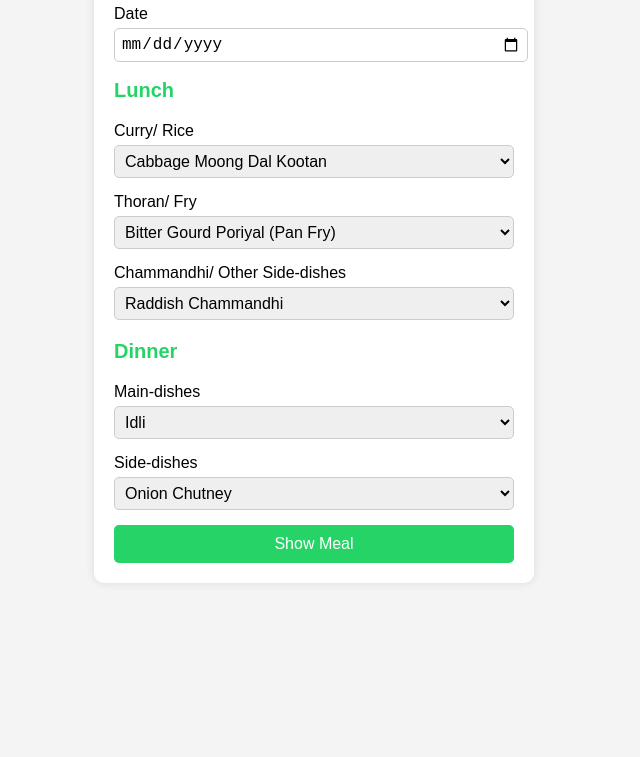
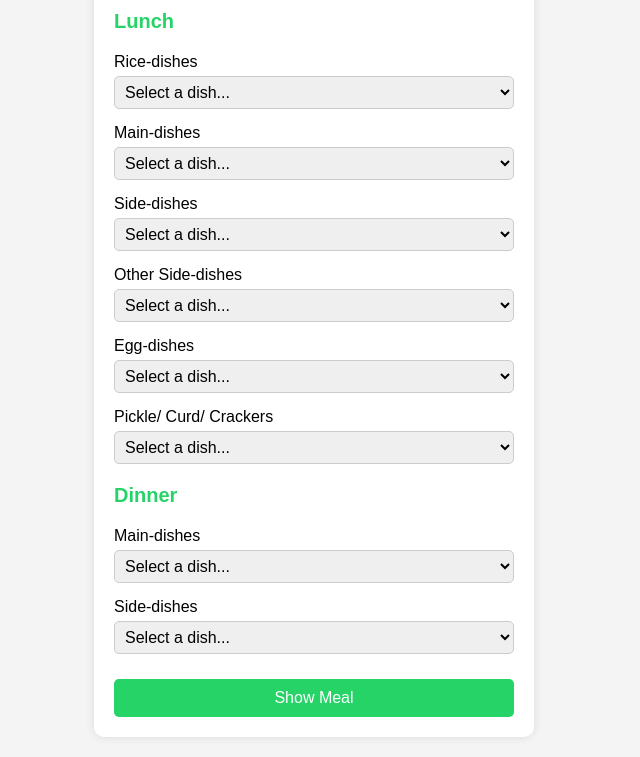
Before and after one commit to 4deepprk/Meal-Planner, a plain HTML site: page index.html in a window 1280 px wide. Shown: the part 168-925 px from the top of the page, without its empty margins (326-966 px from the left). Before the commit the page ends 840 px from the top, so only its background shows below. Drawn offline with Linux system fonts and the light colour scheme.

Commit message:
Added more dishes for lunch and dinner

```diff
--- a/index.html
+++ b/index.html
@@ -19,144 +19,189 @@
         <form id="whatsapp-form">
 
             <div class="form-group">
-                <label for="option1">Curry/ Rice</label>
+                <label for="option1">Rice-dishes</label>
                 <select id="option1" class="form-control">
-                    <option value="Cabbage Moong Dal Kootan">Cabbage Moong Dal Kootan</option>
-                    <option value="Pumpkin Moloshiyam">Pumpkin Moloshiyam</option>
-		    <option value="Carrot Beans Beetroot Sambhar">Carrot Beans Beetroot Sambhar</option>
-		    <option value="Chow-Chow Morozhicha Kootan">Chow-Chow Morozhicha Kootan</option>
-		    <option value="Spinach Paruppu Kootan">Spinach Paruppu Kootan</option>
-		    <option value="Yam Morozhicha Kootan">Yam Morozhicha Kootan</option>
-		    <option value="Paneer Green Peas Curry">Paneer Green Peas Curry</option>
+		    <option value="" selected disabled hidden>Select a dish...</option>
+		    <option value="Steamed Rice">Steamed Rice</option>
 		    <option value="Veg Rice with Spring Onion">Veg Rice with Spring Onion</option>
-		    <option value="Green Gram Kootan">Green Gram Kootan</option>
-		    <option value="Rajma Curry">Rajma Curry</option>
 		    <option value="Rajma Rice">Rajma Rice</option>
-		    <option value="Kovakka Veg Aviyal">Kovakka Veg Aviyal</option>
-		    <option value="Lady's Finger Pulingari">Lady's Finger Pulingari</option>
-		    <option value="Brinjal Pulingari">Brinjal Pulingari</option>
 		    <option value="Chenna Rice">Chenna Rice</option>
-		    <option value="Lady's Finger Sambhar">Lady's Finger Sambhar</option>
-		    <option value="Drumstick Veg Sambhar">Drumstick Veg Sambhar</option>
-		    <option value="Bottle Gourd Paruppu Kootan">Bottle Gourd Paruppu Kootan</option>
-		    <option value="Snake Gourd Paruppu Kootan">Snake Gourd Paruppu Kootan</option>
-		    <option value="Peechinga Paruppu Kootan">Peechinga Paruppu Kootan</option>
-		    <option value="Chicken Curry">Chicken Curry</option>
 		    <option value="Mixed Veg Fried Rice">Mixed Veg Fried Rice</option>
 		    <option value="Soya Chunk Fried Rice">Soya Chunk Fried Rice</option>
 		    <option value="Mushroom Fried Rice">Mushroom Fried Rice</option>
-		    <option value="Fish Pulingari">Fish Pulingari</option>
-		    <option value="Palak Paneer Kootan">Palak Paneer Kootan</option>
 		    <option value="Tomato Rice">Tomato Rice</option>
 		    <option value="Curd Rice">Curd Rice</option>
-		    <option value="Mind and Coriander Rice">Mind and Coriander Rice</option>
+		    <option value="Mint and Coriander Rice">Mint and Coriander Rice</option>
 		    <option value="Coconut Rice">Coconut Rice</option>
 		    <option value="Lemon Rice">Lemon Rice</option>
 		    <option value="Tamarind with Groundnut Rice">Tamarind with Groundnut Rice</option>
 		    <option value="Mustard with Small Onion Rice">Mustard with Small Onion Rice</option>
+		    <option value="Egg Rice">Egg Rice</option>
+		    <option value="Japanese Curry Rice">Japanese Curry Rice</option>
 		    <option value="Sambhar Sadham">Sambhar Sadham</option>
-		    <option value="Egg Rice">Egg Rice</option>
 		    <option value="Chicken Biriyani">Chicken Biriyani</option>
-		    <option value="Japanese Curry Rice">Japanese Curry Rice</option>
+		    <option value="Egg Biriyani">Egg Biriyani</option>
+		    <option value="NA">NA</option>
                 </select>
             </div>
 
             <div class="form-group">
-                <label for="option2">Thoran/ Fry</label>
+                <label for="option2">Main-dishes</label>
                 <select id="option2" class="form-control">
-                    <option value="Bitter Gourd Poriyal (Pan Fry)">Bitter Gourd Poriyal (Pan Fry)</option>
-                    <option value="Banana Flower Poriyal">Banana Flower Poriyal</option>
-                    <option value="Raw Banana Mezhukotti">Raw Banana Mezhukotti</option>
+		    <option value="" selected disabled hidden>Select a dish...</option>
+		    <option value="Cabbage Moong Dal Kootan">Cabbage Moong Dal Kootan</option>
+		    <option value="Palak Paneer Kootan">Palak Paneer Kootan</option>
+		    <option value="Chow-Chow Morozhicha Kootan">Chow-Chow Morozhicha Kootan</option>
+		    <option value="Spinach Paruppu Kootan">Spinach Paruppu Kootan</option>
+		    <option value="Green Gram Kootan">Green Gram Kootan</option>
+		    <option value="Yam Morozhicha Kootan">Yam Morozhicha Kootan</option>
+		    <option value="Bottle Gourd Paruppu Kootan">Bottle Gourd Paruppu Kootan</option>
+		    <option value="Snake Gourd Paruppu Kootan">Snake Gourd Paruppu Kootan</option>
+		    <option value="Peechinga Paruppu Kootan">Peechinga Paruppu Kootan</option>
+		    <option value="Carrot Beans Beetroot Sambhar">Carrot Beans Beetroot Sambhar</option>
+		    <option value="Lady's Finger Sambhar">Lady's Finger Sambhar</option>
+		    <option value="Drumstick Veg Sambhar">Drumstick Veg Sambhar</option>
+		    <option value="Lady's Finger Pulingari">Lady's Finger Pulingari</option>
+		    <option value="Brinjal Pulingari">Brinjal Pulingari</option>
+		    <option value="Fish Pulingari">Fish Pulingari</option>
+		    <option value="Paneer Green Peas Curry">Paneer Green Peas Curry</option>
+		    <option value="Rajma Curry">Rajma Curry</option>
+		    <option value="Chicken Curry">Chicken Curry</option>
+		    <option value="Kovakka Veg Aviyal">Kovakka Veg Aviyal</option>
+                    <option value="Pumpkin Moloshiyam">Pumpkin Moloshiyam</option>
+		    <option value="NA">NA</option>
+                </select>
+            </div>
+
+            <div class="form-group">
+                <label for="option3">Side-dishes</label>
+                <select id="option3" class="form-control">
+		    <option value="" selected disabled hidden>Select a dish...</option>
+                    <option value="Green Keera Thoran">Green Keera Thoran</option>
+                    <option value="Red Keera Thoran">Red Keera Thoran</option>
+                    <option value="Soya Chunk Coconut Thoran">Soya Chunk Coconut Thoran</option>
                     <option value="Carrot Beans Corn Thoran">Carrot Beans Corn Thoran</option>
                     <option value="Cauliflower Thoran">Cauliflower Thoran</option>
-                    <option value="Cauliflower Fry">Cauliflower Fry</option>
-                    <option value="Paneer Fry">Paneer Fry</option>
                     <option value="Egg Thoran">Egg Thoran</option>
                     <option value="Paneer Koavakka Capsicum Thoran">Paneer Koavakka Capsicum Thoran</option>
                     <option value="Lady's Finger Thoran">Lady's Finger Thoran</option>
-                    <option value="Brinjal Mezhukotti">Brinjal Mezhukotti</option>
                     <option value="Banana Pindi Kadala Thoran">Banana Pindi Kadala Thoran</option>
-                    <option value="Mushroom Pan Fry">Mushroom Pan Fry</option>
+                    <option value="Mushroom Thoran">Mushroom Thoran</option>
                     <option value="Mushroom Thoran">Mushroom Thoran</option>
                     <option value="Avarakka Thoran">Avarakka Thoran</option>
                     <option value="Achinga Thoran">Achinga Thoran</option>
                     <option value="Cabbage Coconut Thoran">Cabbage Coconut Thoran</option>
-                    <option value="Steamed Broccoli Pan Fry">Steamed Broccoli Pan Fry</option>
-                    <option value="Fish Fry">Fish Fry</option>
-                    <option value="Yam Fry">Yam Fry</option>
+                    <option value="Steamed Broccoli Thoran">Steamed Broccoli Thoran</option>
+                    <option value="Bitter Gourd Mezhukotti">Bitter Gourd Mezhukotti</option>
+                    <option value="Raw Banana Mezhukotti">Raw Banana Mezhukotti</option>
+                    <option value="Brinjal Mezhukotti">Brinjal Mezhukotti</option>
                     <option value="Sweet Potato Mezhukotti">Sweet Potato Mezhukotti</option>
-                    <option value="Green Keera Thoran">Green Keera Thoran</option>
-                    <option value="Red Keera Thoran">Red Keera Thoran</option>
-                    <option value="Soya Chunk Coconut Thoran">Soya Chunk Coconut Thoran</option>
+                    <option value="Banana Flower Poriyal">Banana Flower Poriyal</option>
+		    <option value="NA">NA</option>
                 </select>
             </div>
 
             <div class="form-group">
-                <label for="option3">Chammandhi/ Other Side-dishes</label>
-                <select id="option3" class="form-control">
+                <label for="option4">Other Side-dishes</label>
+                <select id="option4" class="form-control">
+		    <option value="" selected disabled hidden>Select a dish...</option>
+		    <option value="Keera Kadanjnyadhu">Keera Kadanjnyadhu</option>
+                    <option value="Karamani Olan">Karamani Olan</option>
+                    <option value="Mushroom Pan Fry">Mushroom Pan Fry</option>
+                    <option value="Steamed Broccoli Pan Fry">Steamed Broccoli Pan Fry</option>
+                    <option value="Bitter Gourd Pan Fry">Bitter Gourd Pan Fry</option>
+                    <option value="Cauliflower Fry">Cauliflower Fry</option>
+                    <option value="Paneer Fry">Paneer Fry</option>
+                    <option value="Fish Fry">Fish Fry</option>
+                    <option value="Yam Fry">Yam Fry</option>
                     <option value="Raddish Chammandhi">Raddish Chammandhi</option>
                     <option value="Kovakka Chammandhi">Kovakka Chammandhi</option>
-                    <option value="Keera Kadanjnyadhu">Keera Kadanjnyadhu</option>
                     <option value="Nellika Chammandhi">Nellika Chammandhi</option>
-                    <option value="Nellika Achaar">Nellika Achaar</option>
-                    <option value="Manga Achaar">Manga Achaar</option>
-                    <option value="Egg Omelette">Egg Omelette</option>
-                    <option value="Boiled Eggs">Boiled Eggs </option>
+                    <option value="Horse Gram Chammandhi">Horse Gram Chammandhi</option>
+                    <option value="Pacha Manga Chammandhi">Pacha Manga Chammandhi</option>
+                    <option value="Manga Pachadi">Manga Pachadi</option>
+                    <option value="Beetroot Pachadi">Beetroot Pachadi</option>
+                    <option value="Bitter Gourd Pachadi">Bitter Gourd Pachadi</option>
+                    <option value="Lady's Finger Pachadi">Lady's Finger Pachadi</option>
+                    <option value="Vazha Pindi Pachadi">Vazha Pindi Pachadi</option>
                     <option value="Rajma Sundal">Rajma Sundal</option>
                     <option value="Chenna Sundal">Chenna Sundal</option>
                     <option value="Horse Gram Sundal">Horse Gram Sundal</option>
                     <option value="White Peas Sundal">White Peas Sundal</option>
-                    <option value="Manga Pachadi">Manga Pachadi</option>
-                    <option value="Beetroot Pachadi">Beetroot Pachadi</option>
-                    <option value="Bitter Gourd Pachadi">Bitter Gourd Pachadi</option>
-                    <option value="Lady's Finger Pachadi">Lady's Finger Pachadi</option>
-                    <option value="Karamani Olan">Karamani Olan</option>
-                    <option value="Horse Gram Chammandhi">Horse Gram Chammandhi</option>
-                    <option value="Pacha Manga Chammandhi">Pacha Manga Chammandhi</option>
-                    <option value="Vazha Pindi Pachadi">Vazha Pindi Pachadi</option>
+		    <option value="NA">NA</option>
+                </select>
+            </div>
+
+            <div class="form-group">
+                <label for="option5">Egg-dishes</label>
+                <select id="option5" class="form-control">
+		    <option value="" selected disabled hidden>Select a dish...</option>
+                    <option value="Egg Omelette">Egg Omelette</option>
+                    <option value="Boiled Eggs">Boiled Eggs</option>
+                    <option value="Boiled Egg Spicy Fry">Boiled Egg Spicy Fry</option>
+                    <option value="Sunny Side">Sunny Side</option>
+		    <option value="NA">NA</option>
+                </select>
+            </div>
+
+            <div class="form-group">
+                <label for="option6">Pickle/ Curd/ Crackers</label>
+                <select id="option6" class="form-control">
+		    <option value="" selected disabled hidden>Select a dish...</option>
+                    <option value="Nellika Achaar">Nellika Achaar</option>
+                    <option value="Manga Achaar">Manga Achaar</option>
+                    <option value="Curd">Curd</option>
+                    <option value="Mooru">Mooru</option>
+                    <option value="Pappadam">Pappadam</option>
+		    <option value="NA">NA</option>
                 </select>
             </div>
 
 	<h3>Dinner</h3>
 
             <div class="form-group">
-                <label for="option4">Main-dishes</label>
-                <select id="option4" class="form-control">
+                <label for="option7">Main-dishes</label>
+                <select id="option7" class="form-control">
+		    <option value="" selected disabled hidden>Select a dish...</option>
                     <option value="Idli">Idli</option>
                     <option value="Rice Dosa">Rice Dosa</option>
-                    <option value="Rava Upma with Veggies">Rava Upma with Veggies</option>
-                    <option value="Semiya Upma">Semiya Upma</option>
                     <option value="Paruppu Kadhamba Dosa">Paruppu Kadhamba Dosa</option>
-                    <option value="Ragi Upma">Ragi Upma</option>
-                    <option value="Veg Hakka Noodles">Veg Hakka Noodles</option>
                     <option value="Wheat Dosa">Wheat Dosa</option>
                     <option value="Pongal">Pongal</option>
+		    <option value="Rava Upma with Veggies">Rava Upma with Veggies</option>
+                    <option value="Semiya Upma">Semiya Upma</option>
+                    <option value="Ragi Upma">Ragi Upma</option>
                     <option value="Corn Puttu">Corn Puttu</option>
                     <option value="Ragi Puttu">Ragi Puttu</option>
-                    <option value="Red Aval with Horse Gram Prridge">Red Aval with Horse Gram Prridge</option>
                     <option value="Rice Puttu">Rice Puttu</option>
                     <option value="Chappathi">Chappathi</option>
-                    <option value="Veg Pasta">Veg Pasta</option>
+                    <option value="Puri">Puri</option>
+                    <option value="Red Aval with Horse Gram Porridge">Red Aval with Horse Gram Porridge</option>
+                    <option value="Veg Hakka Noodles">Veg Hakka Noodles</option>
                     <option value="Mushroom Pasta">Mushroom Pasta</option>
-                    <option value="Puri">Puri</option>
+                    <option value="Broccoli Pasta">Broccoli Pasta</option>
+                    <option value="Mixed Veg Pasta">Mixed Veg Pasta</option>
+		    <!-- <option value="NA">NA</option> -->
                 </select>
             </div>
 
             <div class="form-group">
-                <label for="option5">Side-dishes</label>
-                <select id="option5" class="form-control">
+                <label for="option8">Side-dishes</label>
+                <select id="option8" class="form-control">
+		    <option value="" selected disabled hidden>Select a dish...</option>
                     <option value="Onion Chutney">Onion Chutney</option>
                     <option value="Groundnut Chutney">Groundnut Chutney</option>
                     <option value="Pottu Kadala Chutney">Pottu Kadala Chutney</option>
-                    <option value="Tomato Thokku">Tomato Thokku</option>
                     <option value="Coconut Chutney">Coconut Chutney</option>
                     <option value="Coriander Mint Coconut Chutney">Coriander Mint Coconut Chutney</option>
+                    <option value="Tomato Coconut Onion Chutney">Tomato Coconut Onion Chutney</option>
+                    <option value="Tomato Thokku">Tomato Thokku</option>
                     <option value="Paneer Kootan">Paneer Kootan</option>
-                    <option value="Tomato Coconut Onion Chutney">Tomato Coconut Onion Chutney</option>
                     <option value="Veg Kurma">Veg Kurma</option>
                     <option value="Potato Masala">Potato Masala</option>
                     <option value="Soya Chunk Curry">Soya Chunk Curry</option>
                     <option value="Vada Curry">Vada Curry</option>
+		    <!-- <option value="NA">NA</option> -->
                 </select>
             </div>
 
--- a/styles.css
+++ b/styles.css
@@ -66,6 +66,7 @@ label {
     cursor: pointer;
     background-color: #25d366;
     color: #fff;
+    margin-top: 10px;
 }
 
 .preview {
```
Also changed, not shown: script.js (+14 -8 lines).
